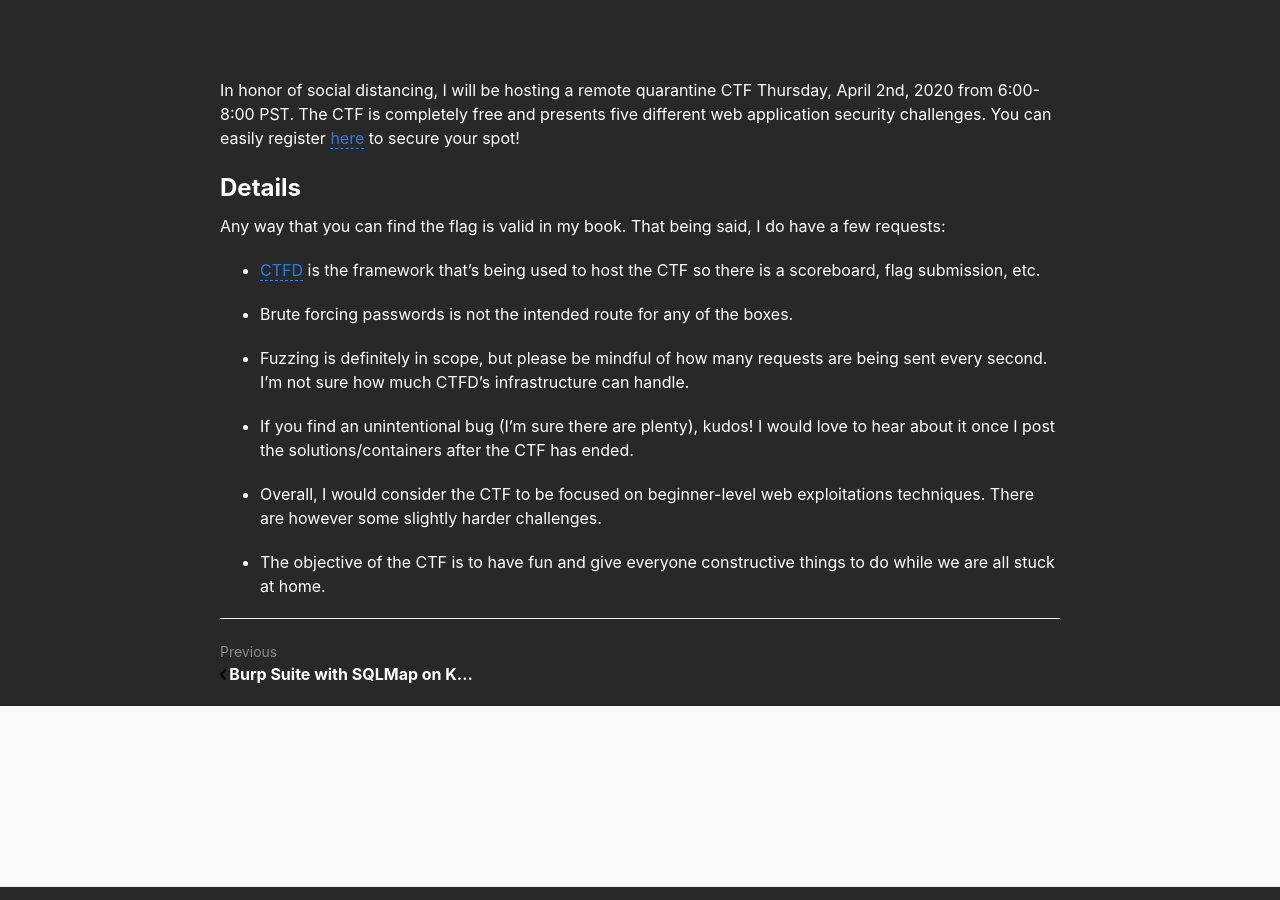
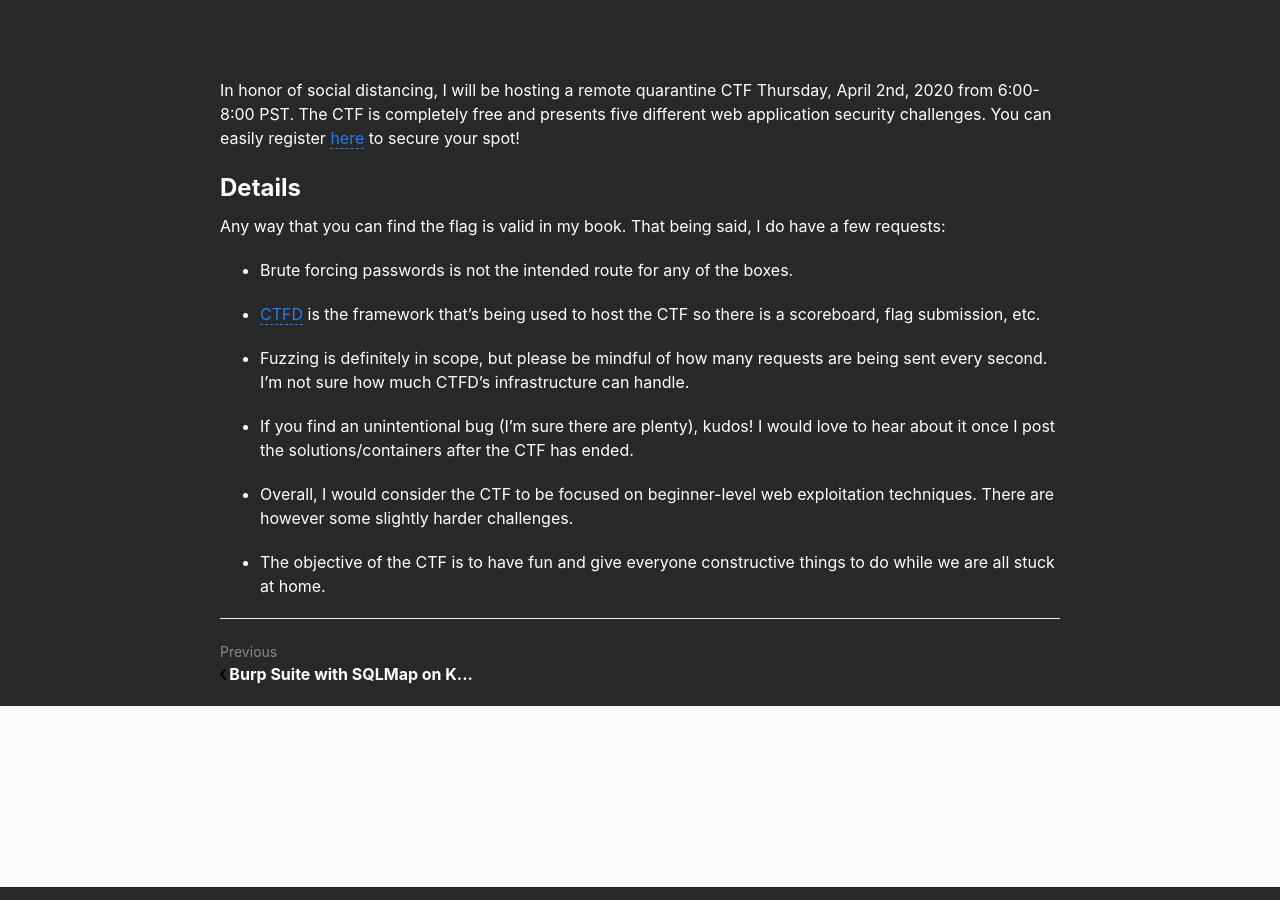
Before and after one commit to Halcy0nic/Halcy0nic.github.io, a Jekyll site: the page built from _posts/2020-03-27-quarantine-ctf.md, in a window 1280 px wide and 900 px high, scrolled down 578 px. Built offline with Jekyll 4.4.1, drawn with Linux system fonts in a browser that asks for light colours; comment, search, counter and statistics services are not loaded.

Commit message:
Fixing grammar

```diff
--- a/_posts/2020-03-27-quarantine-ctf.md
+++ b/_posts/2020-03-27-quarantine-ctf.md
@@ -11,14 +11,14 @@ In honor of social distancing, I will be hosting a remote quarantine CTF Thursda
 
 Any way that you can find the flag is valid in my book. That being said, I do have a few requests:
 
+* Brute forcing passwords is not the intended route for any of the boxes.
+
 * [CTFD](https://ctfd.io/about/) is the framework that's being used to host the CTF so there is a scoreboard, flag submission, etc.
-
-* Brute forcing passwords is not the intended route for any of the boxes.
 
 * Fuzzing is definitely in scope, but please be mindful of how many requests are being sent every second.  I'm not sure how much CTFD's infrastructure can handle.
 
 * If you find an unintentional bug (I'm sure there are plenty), kudos!  I would love to hear about it once I post the solutions/containers after the CTF has ended.
 
-* Overall, I would consider the CTF to be focused on beginner-level web exploitations techniques. There are however some slightly harder challenges.
+* Overall, I would consider the CTF to be focused on beginner-level web exploitation techniques. There are however some slightly harder challenges.
 
 * The objective of the CTF is to have fun and give everyone constructive things to do while we are all stuck at home.
```
